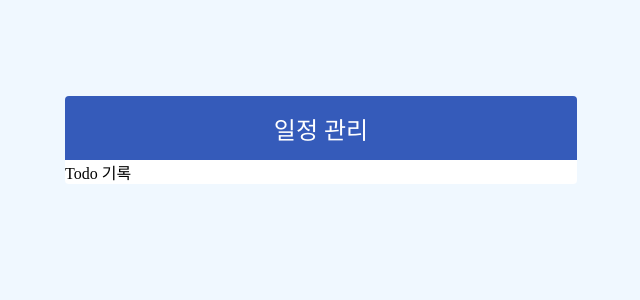
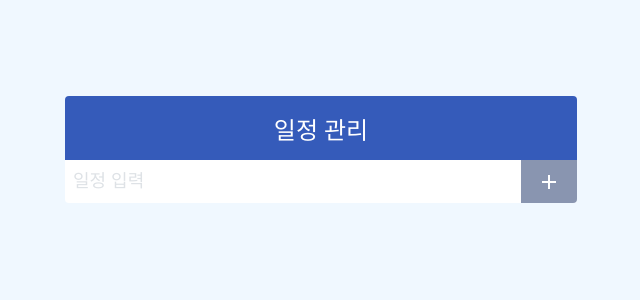
Before and after one commit to OlMinJe/ToDoList, a React (Create React App) app: page / in a window 1280 px wide. Shown: the top 300 px of the page, without its empty margins (319-959 px from the left). Built offline with nearby package versions, Linux system fonts and the light colour scheme.

Commit message:
TodoInsert .js .scss

```diff
--- a/src/App.js
+++ b/src/App.js
@@ -1,8 +1,13 @@
 import './App.css';
+import TodoInsert from './components/TodoInsert';
 import TodoTemplate from './components/TodoTemplate';
 
 function App() {
-  return <TodoTemplate>Todo 기록</TodoTemplate>;
+  return (
+    <TodoTemplate>
+      <TodoInsert />
+    </TodoTemplate>
+  );
 }
 
 export default App;
--- /dev/null
+++ b/src/components/TodoInsert.js
@@ -0,0 +1,16 @@
+import React from 'react';
+import { MdAdd } from 'react-icons/md';
+import './TodoInsert.scss';
+
+const TodoInsert = () => {
+  return (
+    <form className="TodoInsert">
+      <input placeholder="일정 입력" />
+      <button type="submit">
+        <MdAdd />
+      </button>
+    </form>
+  );
+};
+
+export default TodoInsert;
--- /dev/null
+++ b/src/components/TodoInsert.scss
@@ -0,0 +1,33 @@
+.TodoInsert {
+  display: flex;
+  background: #ffffff;
+  input,
+  button {
+    background: none;
+    outline: none;
+    border: none;
+  }
+  input {
+    padding: 0.5rem;
+    font-size: 1.125rem;
+    line-height: 1.5;
+    color: white;
+    &::placeholder {
+      color: #dee2e6;
+    }
+    flex: 1;
+  }
+  button {
+    background: #8995b0;
+    color: white;
+    padding: 0 1rem;
+    font-size: 1.5rem;
+    display: flex;
+    align-items: center;
+    cursor: pointer;
+    transition: 0.1s background ease-in;
+    &:hover {
+      background: #adb5bd;
+    }
+  }
+}
```
